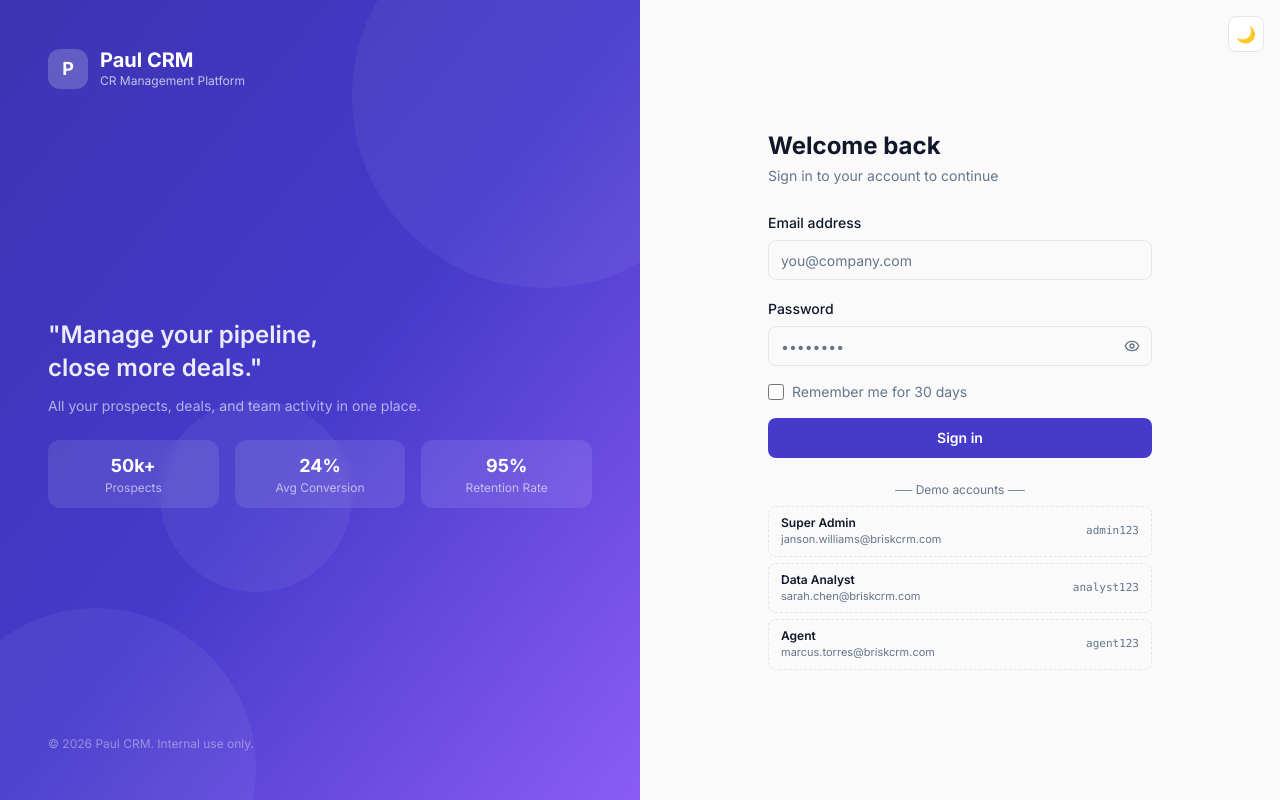
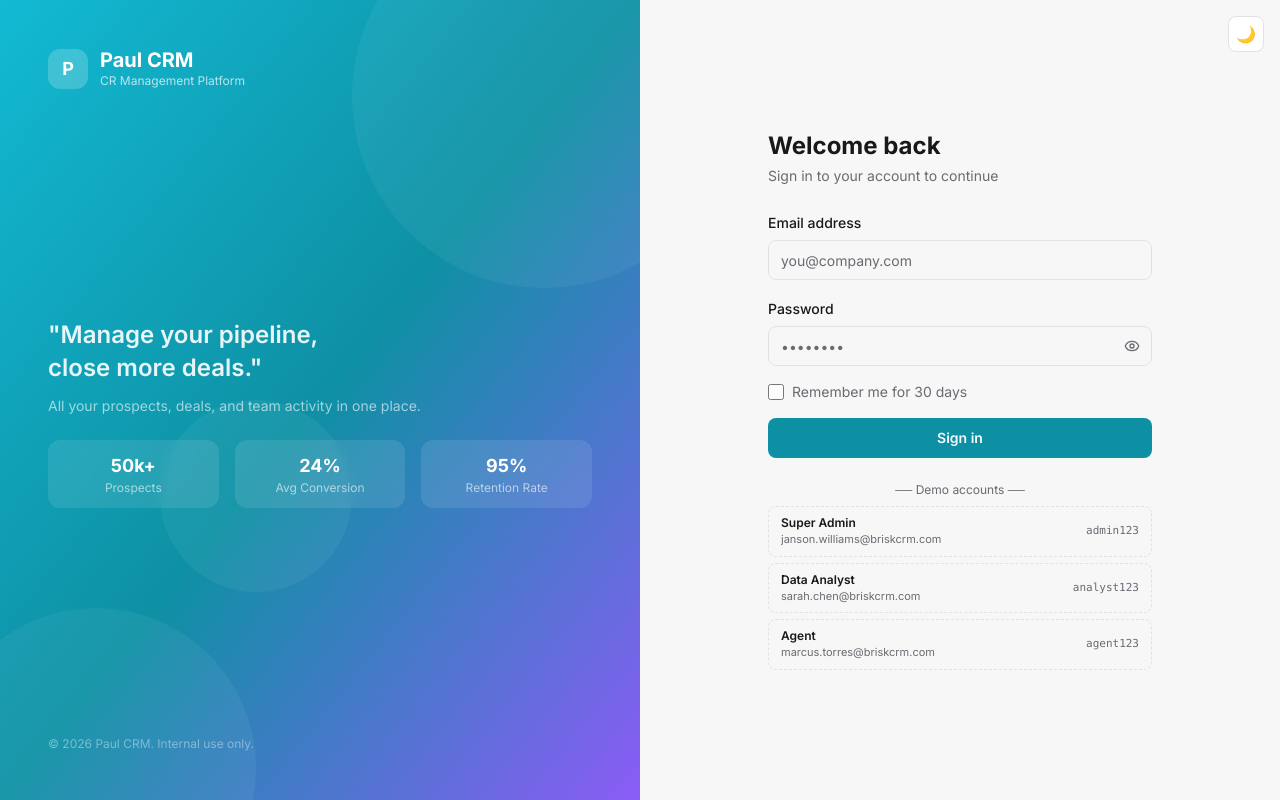
Before and after one commit to FearCleevan/crm-app, a React (Vite) app: page /login in a window 1280 px wide. Built offline with nearby package versions, Linux system fonts and the light colour scheme; no server answers.

Commit message:
feat: recolor theme tokens to the Signal palette (Phase 1)

```diff
--- a/src/styles/globals.css
+++ b/src/styles/globals.css
@@ -6,112 +6,118 @@
 @layer base {
   /* ── Light Mode (default) ─────────────────────────────────── */
   :root {
-    --background:       0 0% 98%;
-    --foreground:       222 47% 11%;
+    --background:       240 7% 97%;
+    --foreground:       240 6% 10%;
 
     --card:             0 0% 100%;
-    --card-foreground:  222 47% 11%;
+    --card-foreground:  240 6% 10%;
 
     --popover:          0 0% 100%;
-    --popover-foreground: 222 47% 11%;
+    --popover-foreground: 240 6% 10%;
 
-    --primary:          245 58% 51%;
-    --primary-foreground: 0 0% 100%;
+    --primary:          188 84% 35%;
+    --primary-foreground: 186 63% 97%;
 
-    --secondary:        210 40% 96%;
-    --secondary-foreground: 222 47% 11%;
+    --secondary:        240 7% 94%;
+    --secondary-foreground: 240 6% 10%;
 
-    --muted:            210 40% 96%;
-    --muted-foreground: 215 16% 47%;
+    --muted:            240 7% 94%;
+    --muted-foreground: 240 3% 43%;
 
-    --accent:           210 40% 96%;
-    --accent-foreground: 222 47% 11%;
+    --accent:           240 7% 94%;
+    --accent-foreground: 240 6% 10%;
+
+    --positive:         141 57% 35%;
+    --positive-foreground: 140 53% 97%;
 
     --destructive:      0 84% 60%;
     --destructive-foreground: 0 0% 100%;
 
-    --border:           214 32% 91%;
-    --input:            214 32% 91%;
-    --ring:             245 58% 51%;
+    --border:           240 5% 89%;
+    --input:            240 5% 89%;
+    --ring:             188 84% 35%;
 
     --surface:          0 0% 100%;
-    --surface-raised:   210 40% 98%;
+    --surface-raised:   0 0% 98%;
     --surface-overlay:  0 0% 100%;
 
-    /* Brand — indigo/violet */
-    --brand-50:  245 100% 97%;
-    --brand-100: 246 96% 93%;
-    --brand-200: 246 93% 87%;
-    --brand-300: 246 89% 78%;
-    --brand-400: 246 83% 68%;
-    --brand-500: 245 58% 51%;
-    --brand-600: 244 55% 45%;
-    --brand-700: 243 52% 37%;
-    --brand-800: 242 48% 30%;
-    --brand-900: 241 44% 24%;
+    /* Brand — cyan */
+    --brand-50:  188 84% 97%;
+    --brand-100: 188 84% 93%;
+    --brand-200: 188 84% 87%;
+    --brand-300: 188 84% 78%;
+    --brand-400: 188 84% 68%;
+    --brand-500: 188 84% 35%;
+    --brand-600: 188 84% 45%;
+    --brand-700: 188 84% 37%;
+    --brand-800: 188 84% 30%;
+    --brand-900: 188 84% 24%;
 
     /* Sidebar */
-    --sidebar:                210 20% 98%;
-    --sidebar-foreground:     222 47% 11%;
-    --sidebar-border:         214 32% 91%;
-    --sidebar-accent:         245 58% 96%;
-    --sidebar-accent-foreground: 245 58% 35%;
+    --sidebar:                240 7% 97%;
+    --sidebar-foreground:     240 6% 10%;
+    --sidebar-border:         240 5% 89%;
+    --sidebar-accent:         188 84% 97%;
+    --sidebar-accent-foreground: 188 84% 45%;
 
     --radius: 0.5rem;
   }
 
   /* ── Dark Mode ────────────────────────────────────────────── */
   .dark {
-    --background:       222 47% 7%;
-    --foreground:       213 31% 91%;
+    --background:       240 5% 7%;
+    --foreground:       240 6% 93%;
 
-    --card:             222 47% 10%;
-    --card-foreground:  213 31% 91%;
+    --card:             240 5% 12%;
+    --card-foreground:  240 6% 93%;
 
-    --popover:          222 47% 10%;
-    --popover-foreground: 213 31% 91%;
+    --popover:          240 5% 12%;
+    --popover-foreground: 240 6% 93%;
 
-    --primary:          246 80% 68%;
-    --primary-foreground: 0 0% 100%;
+    --primary:          185 74% 53%;
+    --primary-foreground: 189 41% 7%;
 
-    --secondary:        222 47% 15%;
-    --secondary-foreground: 213 31% 91%;
+    --secondary:        240 6% 10%;
+    --secondary-foreground: 240 6% 93%;
 
-    --muted:            222 47% 15%;
-    --muted-foreground: 215 20% 55%;
+    --muted:            240 6% 10%;
+    --muted-foreground: 240 3% 57%;
 
-    --accent:           222 47% 15%;
-    --accent-foreground: 213 31% 91%;
+    --accent:           240 6% 10%;
+    --accent-foreground: 240 6% 93%;
+
+    --positive:         137 43% 56%;
+    --positive-foreground: 136 41% 7%;
 
     --destructive:      0 72% 51%;
     --destructive-foreground: 0 0% 100%;
 
-    --border:           222 47% 18%;
-    --input:            222 47% 18%;
-    --ring:             246 80% 68%;
+    --border:           240 5% 17%;
+    --input:            240 5% 17%;
+    --ring:             185 74% 53%;
 
-    --surface:          222 47% 10%;
-    --surface-raised:   222 47% 13%;
-    --surface-overlay:  222 47% 12%;
+    --surface:          240 5% 12%;
+    --surface-raised:   240 5% 15%;
+    --surface-overlay:  240 5% 14%;
 
-    /* Brand — lighter in dark */
-    --brand-50:  245 40% 15%;
-    --brand-100: 246 45% 20%;
-    --brand-200: 246 50% 27%;
-    --brand-300: 246 55% 37%;
-    --brand-400: 246 65% 52%;
-    --brand-500: 246 80% 68%;
-    --brand-600: 246 85% 75%;
-    --brand-700: 246 90% 82%;
-    --brand-800: 246 93% 88%;
-    --brand-900: 246 96% 94%;
+    /* Brand — cyan */
+    --brand-50:  185 74% 15%;
+    --brand-100: 185 74% 20%;
+    --brand-200: 185 74% 27%;
+    --brand-300: 185 74% 37%;
+    --brand-400: 185 74% 52%;
+    --brand-500: 185 74% 53%;
+    --brand-600: 185 74% 75%;
+    --brand-700: 185 74% 82%;
+    --brand-800: 185 74% 88%;
+    --brand-900: 185 74% 94%;
 
     /* Sidebar */
-    --sidebar:                222 47% 9%;
-    --sidebar-foreground:     213 31% 85%;
-    --sidebar-border:         222 47% 15%;
-    --sidebar-accent:         245 40% 18%;
-    --sidebar-accent-foreground: 246 80% 75%;
+    --sidebar:                240 5% 7%;
+    --sidebar-foreground:     240 6% 93%;
+    --sidebar-border:         240 5% 17%;
+    --sidebar-accent:         185 74% 15%;
+    --sidebar-accent-foreground: 185 74% 75%;
   }
 
   * {
```
